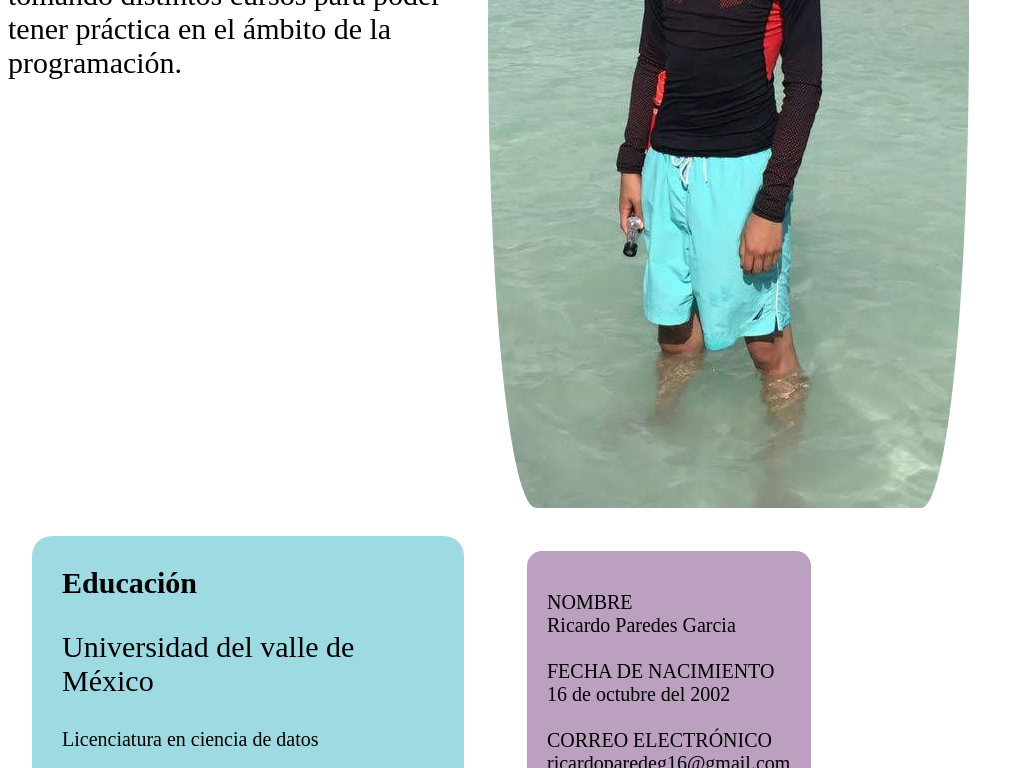
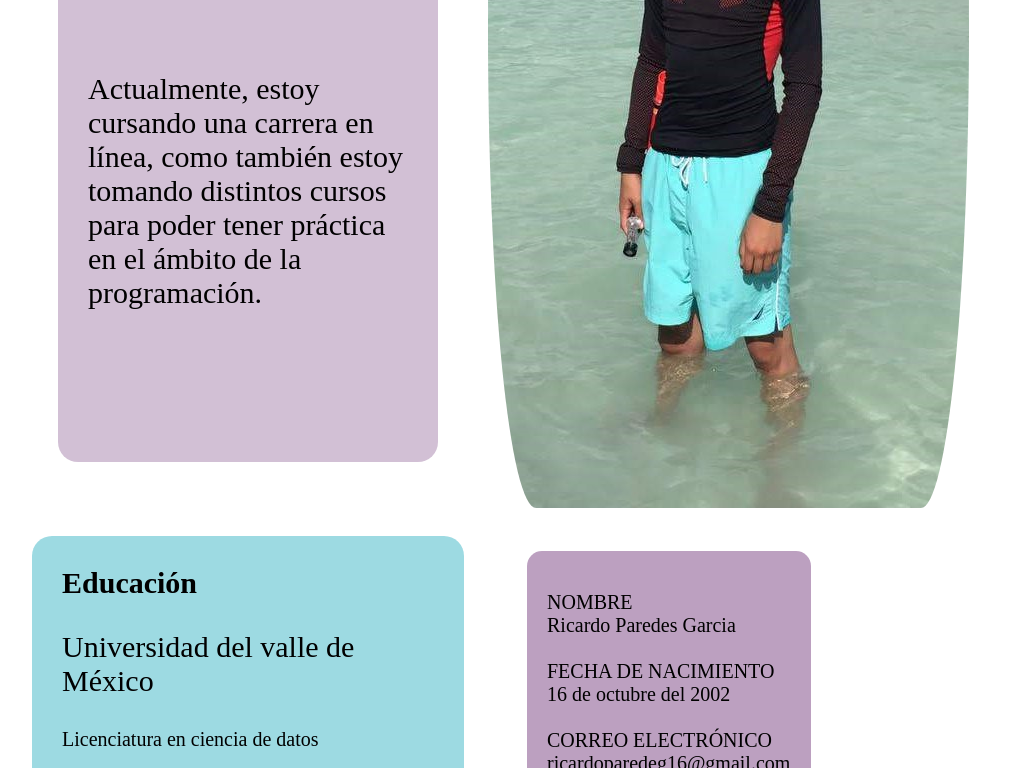
Before and after one commit to RichP02/proyecto-portafolio, a plain HTML site: page index.html in a window 1280 px wide. Shown: the part 518-1286 px from the top of the page, without its empty margins (0-1024 px from the left). Drawn offline with nearby package versions, Linux system fonts and the light colour scheme; a web font is replaced by a local one.

Commit message:
Update style.css

```diff
--- a/css/style.css
+++ b/css/style.css
@@ -53,6 +53,9 @@
 /*----------------bienvenida----------------*/
 .bienvenida{
     grid-area: bienvenida;
+    background-color: rgba(143, 97, 151, .4);
+    border-radius: 20px;
+    margin: 50px;
 }
 
 .presentacion{
@@ -65,6 +68,8 @@
 
 .extras{
     font-size: 30px;
+    text-align: left;
+    padding: 30px;
 }
 
 
```
